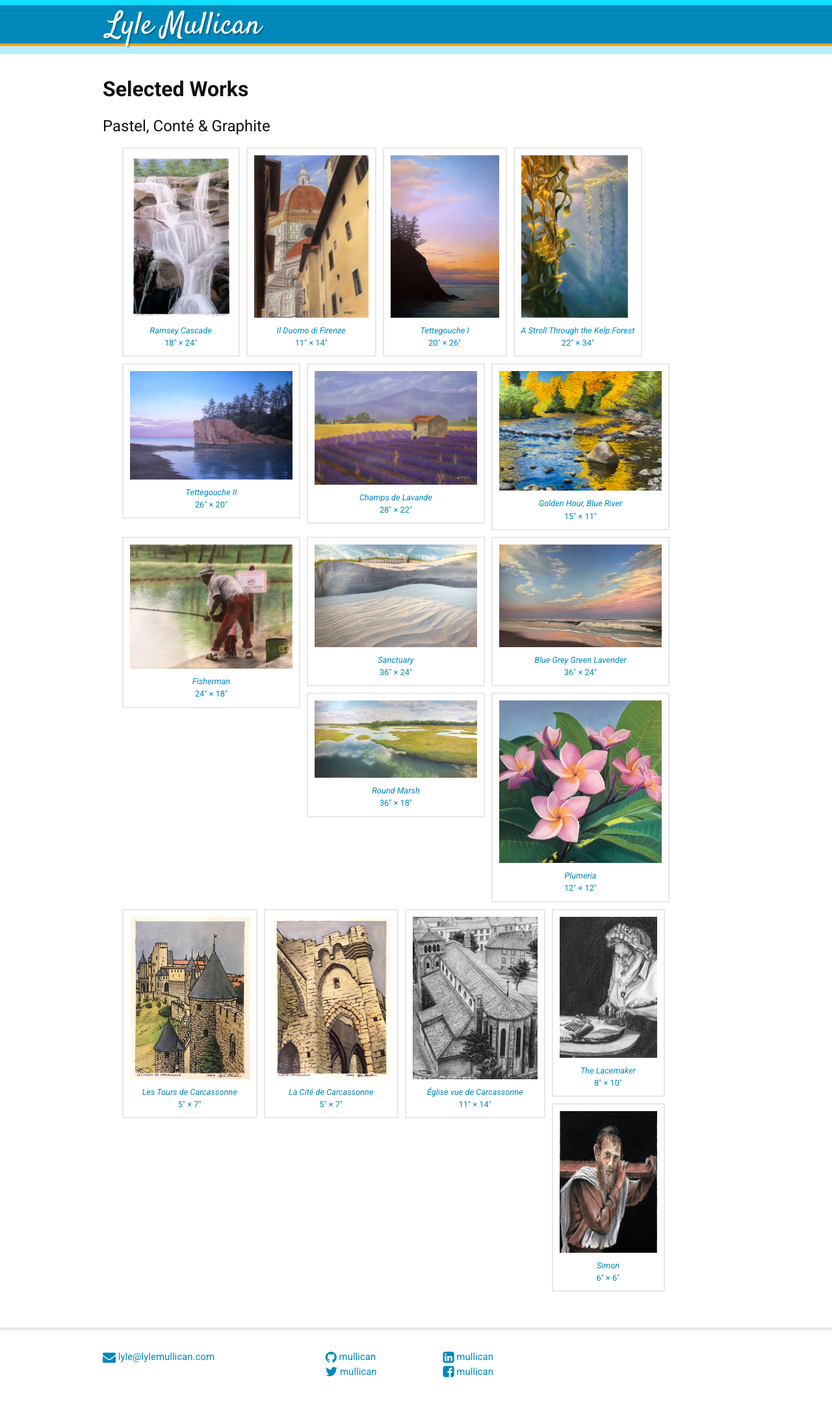
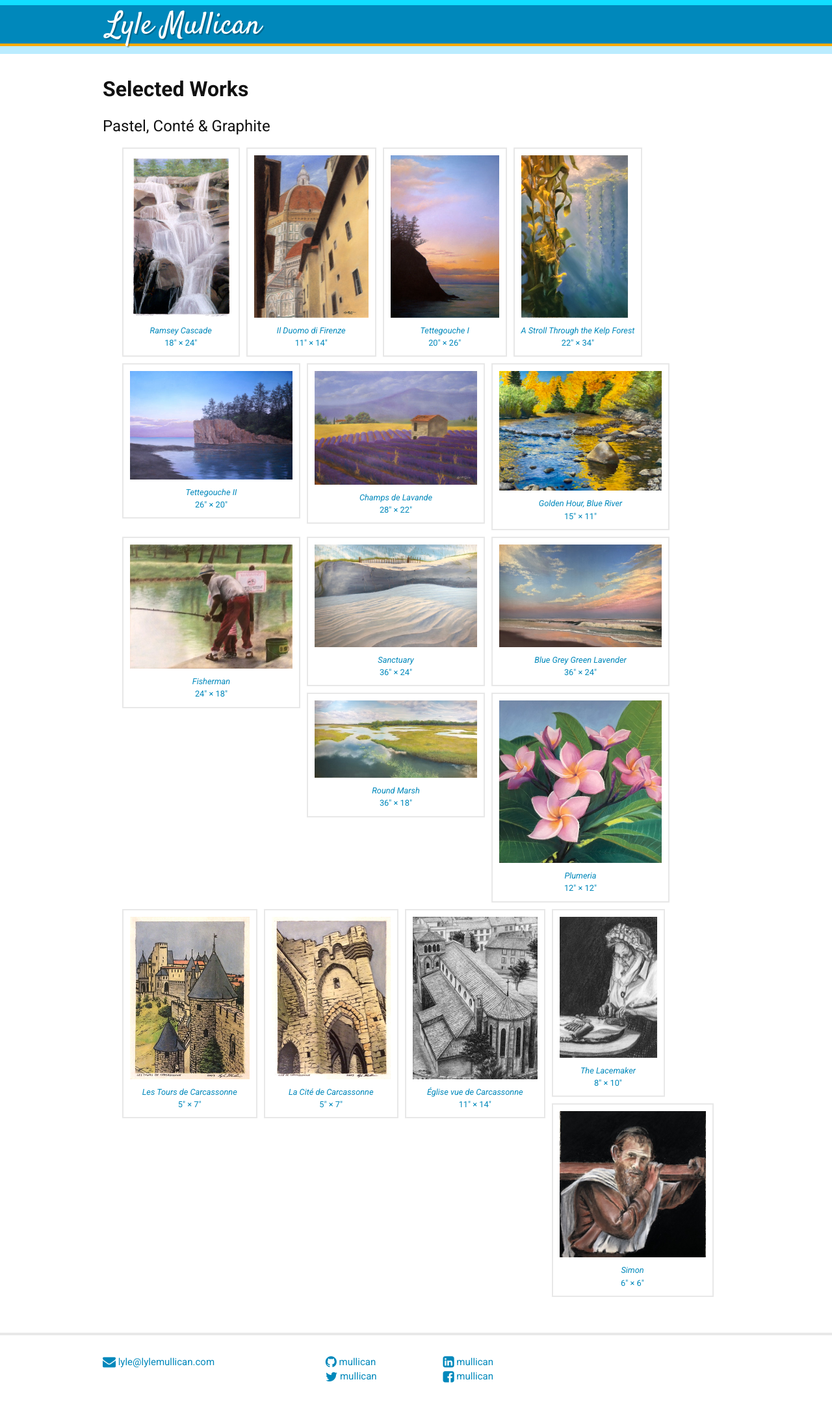
Before and after one commit to mullican/mullican.github.io, a Jekyll site: the page built from artwork/index.html, in a window 1280 px wide. Shown: the whole page at 65% size. Built offline with Jekyll 4.4.1, drawn with Linux system fonts in a browser that asks for light colours; nearby versions of some CDN libraries.

Commit message:
Adjust size

```diff
--- a/artwork/index.html
+++ b/artwork/index.html
@@ -121,7 +121,7 @@ include_shadowbox: true
   </li>
   <li>
     <a href="/images/artwork/large/simon.jpg" rel="shadowbox[pastel]" title="Simon">
-      <img src="/images/artwork/small/simon.jpg" width="150" height="217.5" alt="Simon" />
+      <img src="/images/artwork/small/simon.jpg" width="225" height="225" alt="Simon" />
       <em>Simon</em>
       6&Prime; &times; 6&Prime;
     </a>
```
